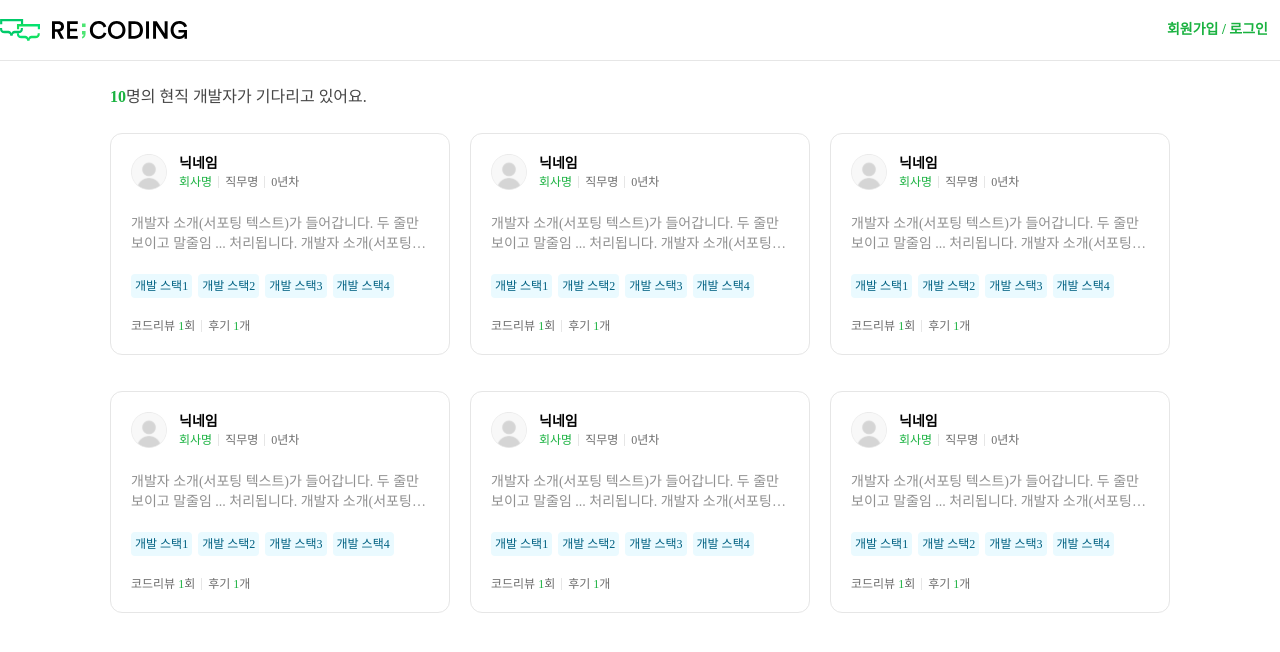
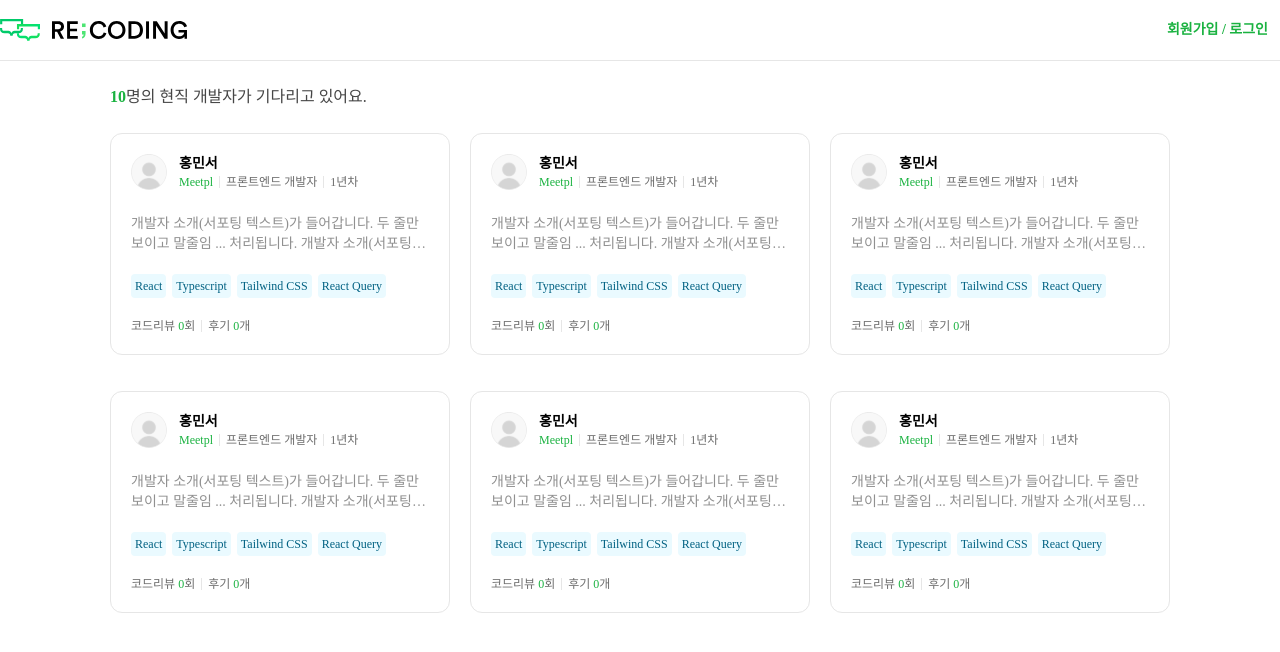
Before and after one commit to ReCoding-demo/Frontend, a React (Vite) app: page / in a window 1280 px wide. Shown: the top 652 px of the page. Built offline with nearby package versions, Linux system fonts and the light colour scheme.

Commit message:
[Refactor] 개발자 데이터 파일로 분리

```diff
--- a/src/components/home/DeveloperCard.tsx
+++ b/src/components/home/DeveloperCard.tsx
@@ -1,59 +1,73 @@
 import ProfileImg from '../ui/ProfileImg';
 import Tag from '../ui/Tag';
 
-const DeveloperCard = () => {
+interface Props {
+  developer: {
+    name: string;
+    company: string;
+    job: string;
+    jobYear: number;
+    introduction: string;
+    techStack: string[];
+    codeReviewCount: number;
+    reviewCount: number;
+  };
+}
+
+const DeveloperCard = ({ developer }: Props) => {
   return (
     <article className="border p-5 border-gray30 rounded-xl">
       <div className="flex items-center gap-3">
         <ProfileImg size="lg" />
         <div>
-          <h2 className="text-sm font-semibold">닉네임</h2>
+          <h2 className="text-sm font-semibold">{developer.name}</h2>
           <ul className="flex">
             <li className="flex items-center">
-              <span className="font-medium text-xs text-green70">회사명</span>
+              <span className="font-medium text-xs text-green70">
+                {developer.company}
+              </span>
               <div className="h-3 w-px bg-gray30 mx-1.5" />
             </li>
             <li className="flex items-center">
-              <span className="font-medium text-xs text-gray70">직무명</span>
+              <span className="font-medium text-xs text-gray70">
+                {developer.job}
+              </span>
               <div className="h-3 w-px bg-gray30 mx-1.5" />
             </li>
             <li className="flex items-center">
-              <span className="font-medium text-xs text-gray70">0년차</span>
+              <span className="font-medium text-xs text-gray70">
+                {developer.jobYear}년차
+              </span>
             </li>
           </ul>
         </div>
       </div>
       <p className="line-clamp-2 mt-6 text-sm text-gray60">
-        개발자 소개(서포팅 텍스트)가 들어갑니다. 두 줄만 보이고 말줄임 ...
-        처리됩니다. 개발자 소개(서포팅 텍스트)가 들어갑니다. 두 줄만 보이고
-        말줄임 ... 처리됩니다.개발자 소개(서포팅 텍스트)가 들어갑니다. 두 줄만
-        보이고 말줄임 ... 처리됩니다.개발자 소개(서포팅 텍스트)가 들어갑니다. 두
-        줄만 보이고 말줄임 ... 처리됩니다.
+        {developer.introduction}
       </p>
       <ul className="mt-5 flex gap-1.5">
-        <Tag as="li" color="blue" textSize="xs">
-          개발 스택1
-        </Tag>
-        <Tag as="li" color="blue" textSize="xs">
-          개발 스택2
-        </Tag>
-        <Tag as="li" color="blue" textSize="xs">
-          개발 스택3
-        </Tag>
-        <Tag as="li" color="blue" textSize="xs">
-          개발 스택4
-        </Tag>
+        {developer.techStack.map((tech) => (
+          <Tag as="li" color="blue" textSize="xs">
+            {tech}
+          </Tag>
+        ))}
       </ul>
       <ul className="mt-5 flex">
         <li className="flex items-center">
           <span className="text-xs text-gray70 font-medium">
-            코드리뷰 <b className="text-green70 font-medium">1</b>회
+            코드리뷰{' '}
+            <b className="text-green70 font-medium">
+              {developer.codeReviewCount}
+            </b>
+            회
           </span>
           <div className="h-3 w-px bg-gray30 mx-1.5" />
         </li>
         <li className="flex items-center">
           <span className="text-xs text-gray70 font-medium">
-            후기 <b className="text-green70 font-medium">1</b>개
+            후기{' '}
+            <b className="text-green70 font-medium">{developer.reviewCount}</b>
+            개
           </span>
         </li>
       </ul>
--- /dev/null
+++ b/src/data/developer.ts
@@ -0,0 +1,86 @@
+export const developerList = [
+  {
+    name: '홍민서',
+    company: 'Meetpl',
+    job: '프론트엔드 개발자',
+    jobYear: 1,
+    introduction: `개발자 소개(서포팅 텍스트)가 들어갑니다. 두 줄만 보이고 말줄임 ...
+  처리됩니다. 개발자 소개(서포팅 텍스트)가 들어갑니다. 두 줄만 보이고
+  말줄임 ... 처리됩니다.개발자 소개(서포팅 텍스트)가 들어갑니다. 두 줄만
+  보이고 말줄임 ... 처리됩니다.개발자 소개(서포팅 텍스트)가 들어갑니다. 두
+  줄만 보이고 말줄임 ... 처리됩니다.`,
+    techStack: ['React', 'Typescript', 'Tailwind CSS', 'React Query'],
+    codeReviewCount: 0,
+    reviewCount: 0,
+  },
+  {
+    name: '홍민서',
+    company: 'Meetpl',
+    job: '프론트엔드 개발자',
+    jobYear: 1,
+    introduction: `개발자 소개(서포팅 텍스트)가 들어갑니다. 두 줄만 보이고 말줄임 ...
+  처리됩니다. 개발자 소개(서포팅 텍스트)가 들어갑니다. 두 줄만 보이고
+  말줄임 ... 처리됩니다.개발자 소개(서포팅 텍스트)가 들어갑니다. 두 줄만
+  보이고 말줄임 ... 처리됩니다.개발자 소개(서포팅 텍스트)가 들어갑니다. 두
+  줄만 보이고 말줄임 ... 처리됩니다.`,
+    techStack: ['React', 'Typescript', 'Tailwind CSS', 'React Query'],
+    codeReviewCount: 0,
+    reviewCount: 0,
+  },
+  {
+    name: '홍민서',
+    company: 'Meetpl',
+    job: '프론트엔드 개발자',
+    jobYear: 1,
+    introduction: `개발자 소개(서포팅 텍스트)가 들어갑니다. 두 줄만 보이고 말줄임 ...
+  처리됩니다. 개발자 소개(서포팅 텍스트)가 들어갑니다. 두 줄만 보이고
+  말줄임 ... 처리됩니다.개발자 소개(서포팅 텍스트)가 들어갑니다. 두 줄만
+  보이고 말줄임 ... 처리됩니다.개발자 소개(서포팅 텍스트)가 들어갑니다. 두
+  줄만 보이고 말줄임 ... 처리됩니다.`,
+    techStack: ['React', 'Typescript', 'Tailwind CSS', 'React Query'],
+    codeReviewCount: 0,
+    reviewCount: 0,
+  },
+  {
+    name: '홍민서',
+    company: 'Meetpl',
+    job: '프론트엔드 개발자',
+    jobYear: 1,
+    introduction: `개발자 소개(서포팅 텍스트)가 들어갑니다. 두 줄만 보이고 말줄임 ...
+  처리됩니다. 개발자 소개(서포팅 텍스트)가 들어갑니다. 두 줄만 보이고
+  말줄임 ... 처리됩니다.개발자 소개(서포팅 텍스트)가 들어갑니다. 두 줄만
+  보이고 말줄임 ... 처리됩니다.개발자 소개(서포팅 텍스트)가 들어갑니다. 두
+  줄만 보이고 말줄임 ... 처리됩니다.`,
+    techStack: ['React', 'Typescript', 'Tailwind CSS', 'React Query'],
+    codeReviewCount: 0,
+    reviewCount: 0,
+  },
+  {
+    name: '홍민서',
+    company: 'Meetpl',
+    job: '프론트엔드 개발자',
+    jobYear: 1,
+    introduction: `개발자 소개(서포팅 텍스트)가 들어갑니다. 두 줄만 보이고 말줄임 ...
+  처리됩니다. 개발자 소개(서포팅 텍스트)가 들어갑니다. 두 줄만 보이고
+  말줄임 ... 처리됩니다.개발자 소개(서포팅 텍스트)가 들어갑니다. 두 줄만
+  보이고 말줄임 ... 처리됩니다.개발자 소개(서포팅 텍스트)가 들어갑니다. 두
+  줄만 보이고 말줄임 ... 처리됩니다.`,
+    techStack: ['React', 'Typescript', 'Tailwind CSS', 'React Query'],
+    codeReviewCount: 0,
+    reviewCount: 0,
+  },
+  {
+    name: '홍민서',
+    company: 'Meetpl',
+    job: '프론트엔드 개발자',
+    jobYear: 1,
+    introduction: `개발자 소개(서포팅 텍스트)가 들어갑니다. 두 줄만 보이고 말줄임 ...
+  처리됩니다. 개발자 소개(서포팅 텍스트)가 들어갑니다. 두 줄만 보이고
+  말줄임 ... 처리됩니다.개발자 소개(서포팅 텍스트)가 들어갑니다. 두 줄만
+  보이고 말줄임 ... 처리됩니다.개발자 소개(서포팅 텍스트)가 들어갑니다. 두
+  줄만 보이고 말줄임 ... 처리됩니다.`,
+    techStack: ['React', 'Typescript', 'Tailwind CSS', 'React Query'],
+    codeReviewCount: 0,
+    reviewCount: 0,
+  },
+];
--- a/src/pages/HomePage.tsx
+++ b/src/pages/HomePage.tsx
@@ -1,4 +1,5 @@
 import DeveloperCard from '../components/home/DeveloperCard';
+import { developerList } from '../data/developer';
 
 const HomePage = () => {
   return (
@@ -9,12 +10,9 @@ const HomePage = () => {
           기다리고 있어요.
         </p>
         <div className="grid grid-cols-1 md:grid-cols-2 lg:grid-cols-3 gap-x-5 gap-y-9">
-          <DeveloperCard />
-          <DeveloperCard />
-          <DeveloperCard />
-          <DeveloperCard />
-          <DeveloperCard />
-          <DeveloperCard />
+          {developerList.map((developer) => (
+            <DeveloperCard developer={developer} />
+          ))}
         </div>
       </main>
     </div>
```
